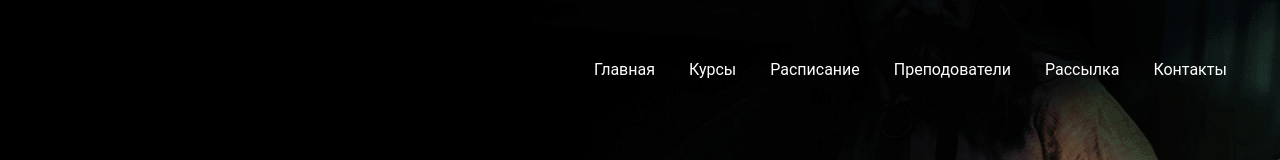
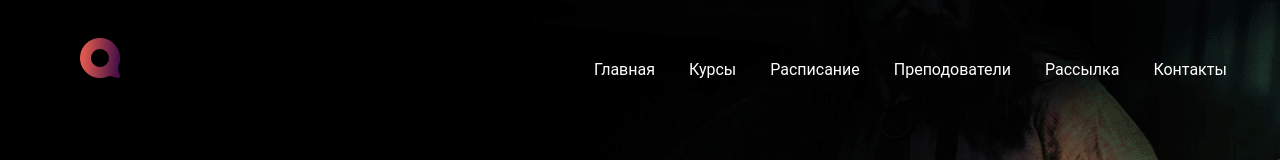
Before and after one commit to Ility-47/Ility-47.github.io, a plain HTML site: page index.html in a window 1280 px wide. Shown: the top 160 px of the page. Drawn offline with Linux system fonts and the light colour scheme.

Commit message:
Update index.html

```diff
--- a/index.html
+++ b/index.html
@@ -15,7 +15,7 @@
         <!--шапка-->
         <div class="header lock-padding">
             <div class="header__logo">
-                <img src="../otval/assets/image/vector.png" alt="">
+                <img src="../assets/image/vector.png" alt="">
             </div>
             <div class="header__menu">
                 <div class="menu__item"><a href="#popup" class=".popup-link" style="color: #fff; text-decoration: none;">Главная</a></div>
```
